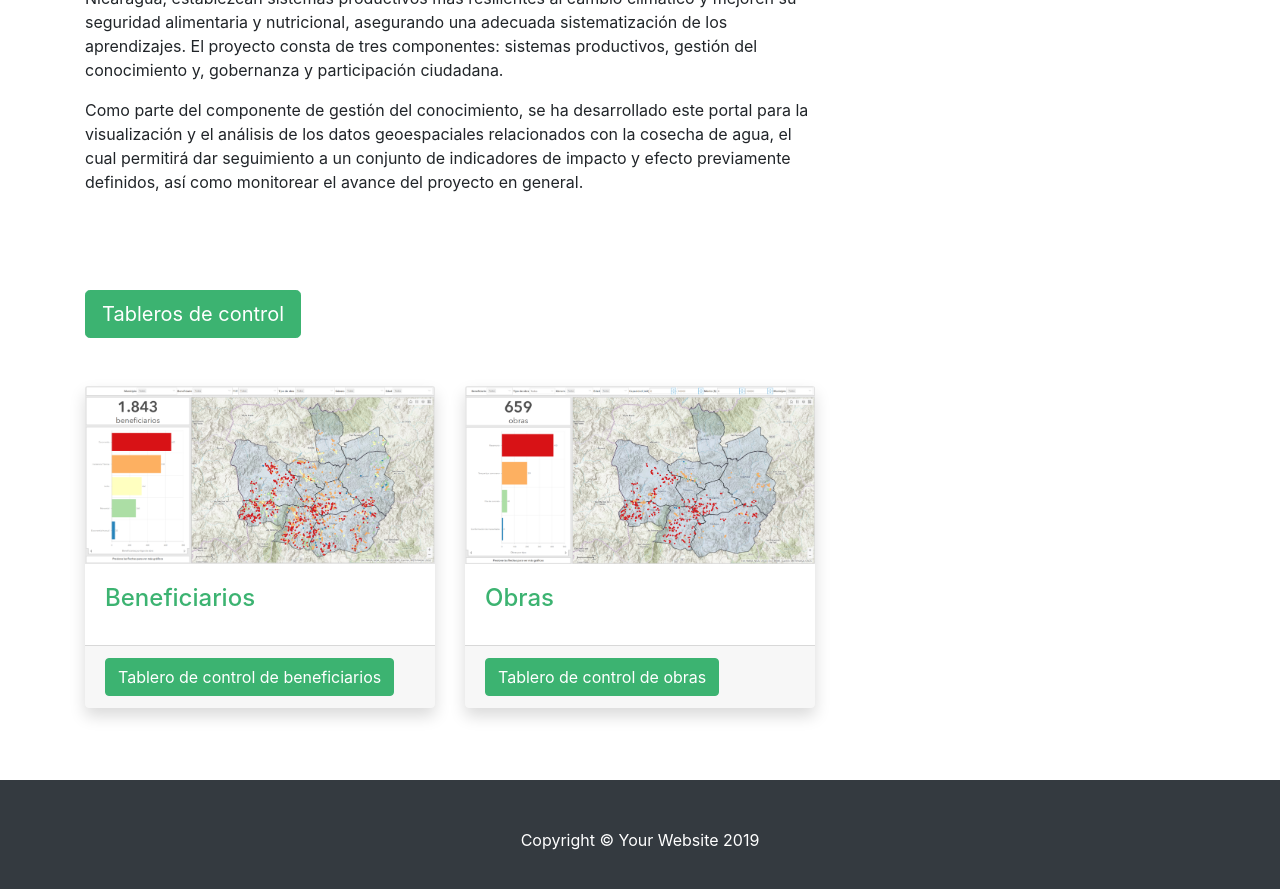
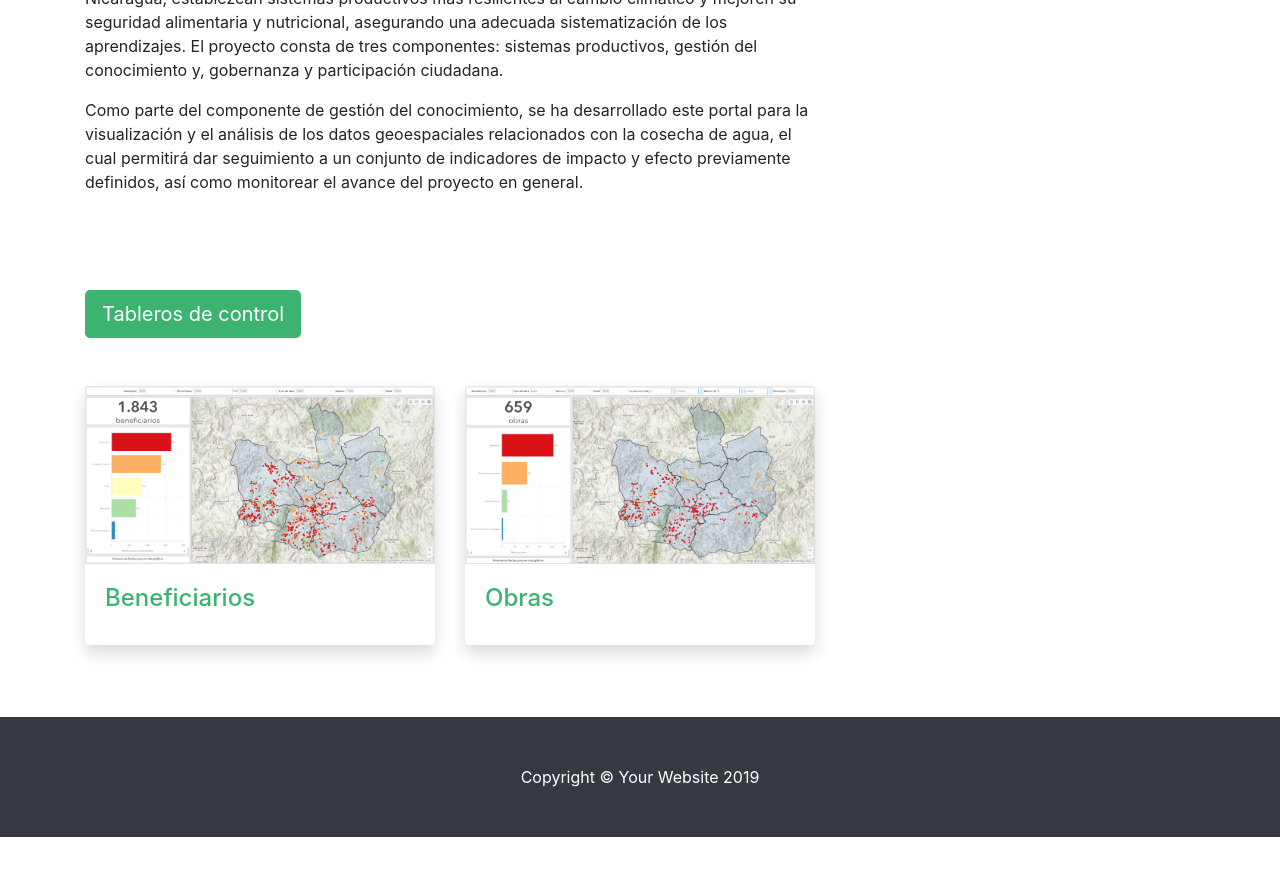
Before and after one commit to geo-cosecha-agua/geo-cosecha-agua.github.io, a Jekyll site: the page built from index.html, in a window 1280 px wide and 900 px high, scrolled down 706 px. Shown: the top 889 px of the window. Built offline with Jekyll 4.4.1, drawn with Linux system fonts in a browser that asks for light colours; after the commit the page ends 1543 px from its top, so only the background shows below that.

Commit message:
Modificar página principal

```diff
--- a/index.html
+++ b/index.html
@@ -27,9 +27,6 @@ layout: default
       <div class="card-body">
         <h4 class="card-title"><a href="https://www.arcgis.com/apps/opsdashboard/index.html#/d508c28df2df42e9a7628ac051b4229b">Beneficiarios</a></h4>
       </div>
-      <div class="card-footer">
-        <a href="https://www.arcgis.com/apps/opsdashboard/index.html#/d508c28df2df42e9a7628ac051b4229b" class="btn btn-primary">Tablero de control de beneficiarios</a>
-      </div>
     </div>
   </div>
   <div class="col-md-4 mb-4">
@@ -38,9 +35,6 @@ layout: default
       <div class="card-body">
         <h4 class="card-title"><a href="https://geocatie.maps.arcgis.com/apps/opsdashboard/index.html#/718db0634fba42618c0fe0dda4dede88">Obras</a></h4>
       </div>
-      <div class="card-footer">
-        <a href="https://geocatie.maps.arcgis.com/apps/opsdashboard/index.html#/718db0634fba42618c0fe0dda4dede88" class="btn btn-primary">Tablero de control de obras</a>
-      </div>
     </div>
   </div>
 </div>
```
